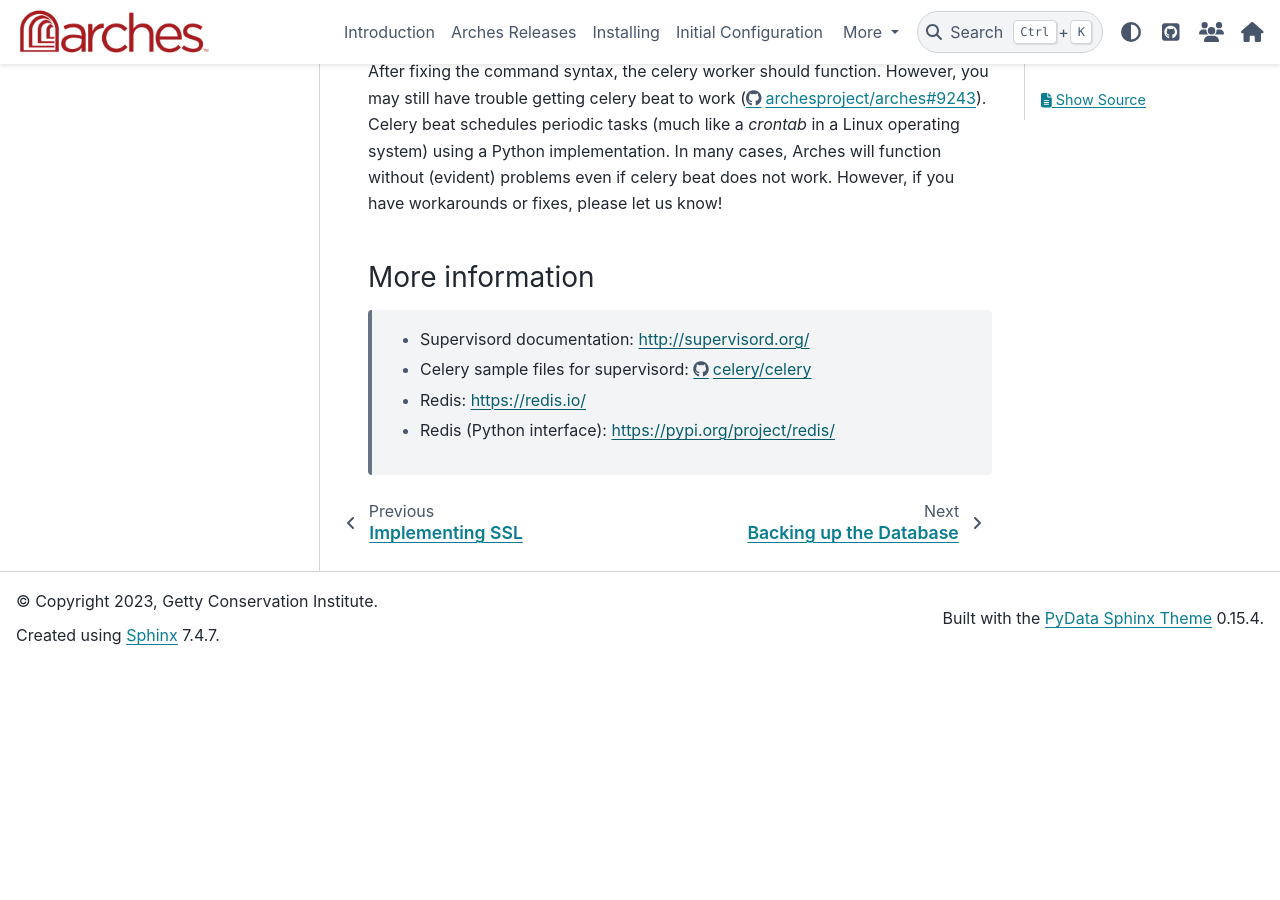
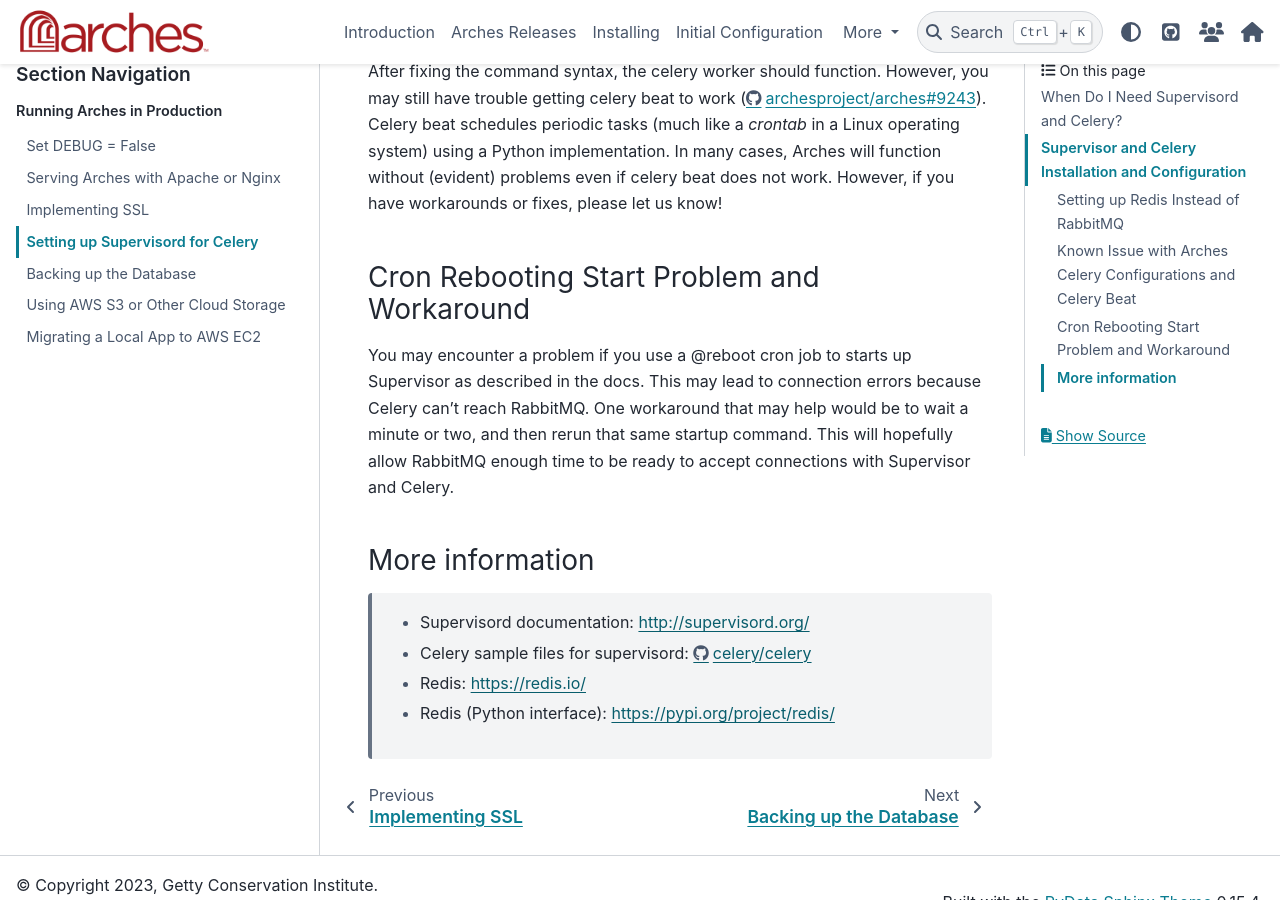
Before and after one commit to archesproject/arches-docs, a Sphinx documentation site: the page built from docs/deployment/setting-up-supervisord-for-celery.txt, in a window 1280 px wide and 900 px high, scrolled down 3647 px. Built offline with Sphinx 7.4.7 and the PyData theme 0.15.4, drawn with Linux system fonts in a browser that asks for light colours; before the commit the page ends 4312 px from its top, so only the background shows below that.

Commit message:
Add Adam Cox advice on Supervisor and Cron

```diff
--- a/docs/deployment/setting-up-supervisord-for-celery.txt
+++ b/docs/deployment/setting-up-supervisord-for-celery.txt
@@ -101,6 +101,11 @@
 After fixing the command syntax, the celery worker should function. However, you may still have trouble getting celery beat to work (https://github.com/archesproject/arches/issues/9243). Celery beat schedules periodic tasks (much like a `crontab` in a Linux operating system) using a Python implementation. In many cases, Arches will function without (evident) problems even if celery beat does not work. However, if you have workarounds or fixes, please let us know!
 
 
+Cron Rebooting Start Problem and Workaround
+-----------------------------------------------
+You may encounter a problem if you use a @reboot cron job to starts up Supervisor as described in the docs. This may lead to connection errors because Celery can't reach RabbitMQ. One workaround that may help would be to wait a minute or two, and then rerun that same startup command. This will hopefully allow RabbitMQ enough time to be ready to accept connections with Supervisor and Celery.
+
+
 More information
 ----------------
  * Supervisord documentation: http://supervisord.org/
```
